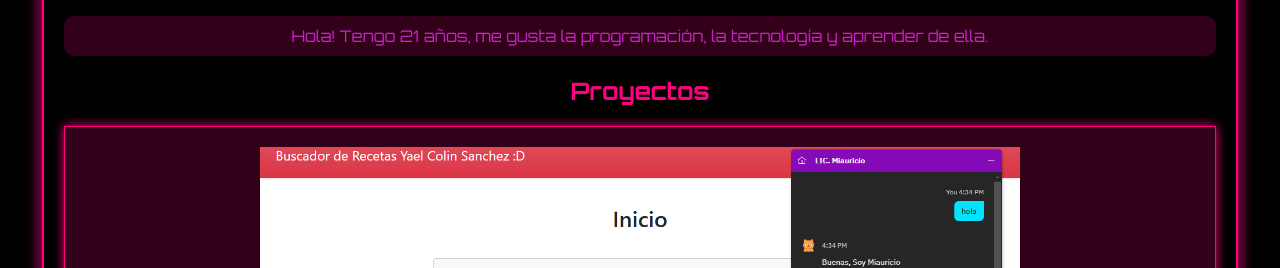
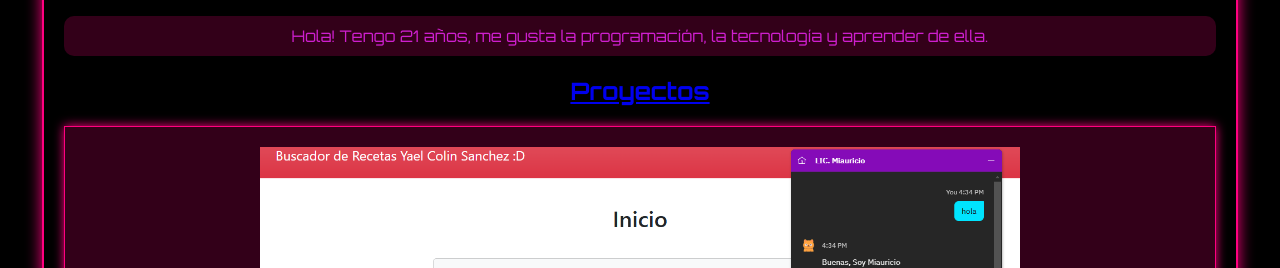
Before and after one commit to YaelSanchez11/portafolio, a plain HTML site: page index.html in a window 1280 px wide. Shown: the part 532-800 px from the top of the page. Drawn offline with Linux system fonts and the light colour scheme.

Commit message:
Update index.html

```diff
--- a/index.html
+++ b/index.html
@@ -92,7 +92,7 @@
             <h3>Desarrollador & Fascinante de la Tecnología :D</h3>
             <p class="infopersonal">Hola! Tengo 21 años, me gusta la programación, la tecnología y aprender de ella.</p>
             <div class="projects">
-                <h2>Proyectos</h2>
+                <h2> <a href="si.mp4">Proyectos</h2>
                 <div class="project">
                     <img class="imagen" src="recetas.PNG" alt="Imagen de recetas">
                     <h3>Página de Recetas</h3>
```
